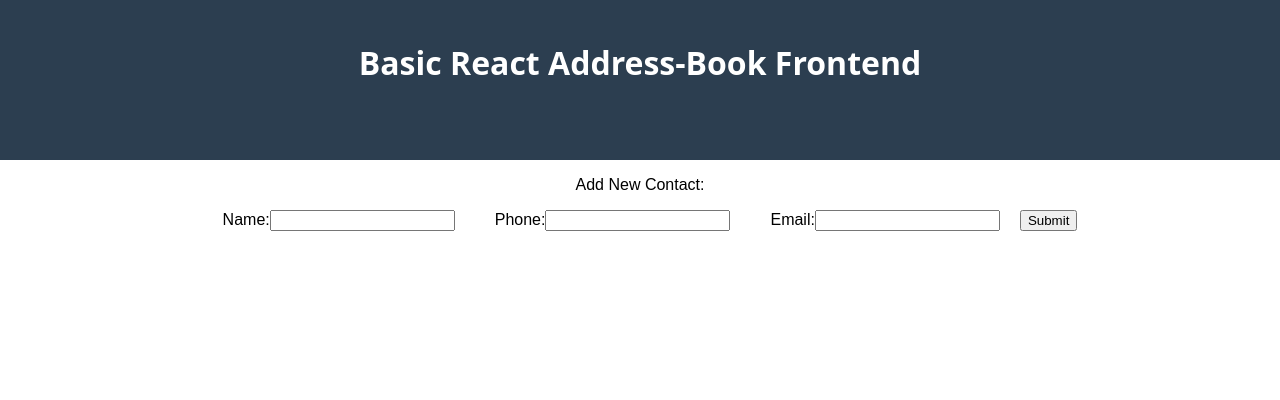
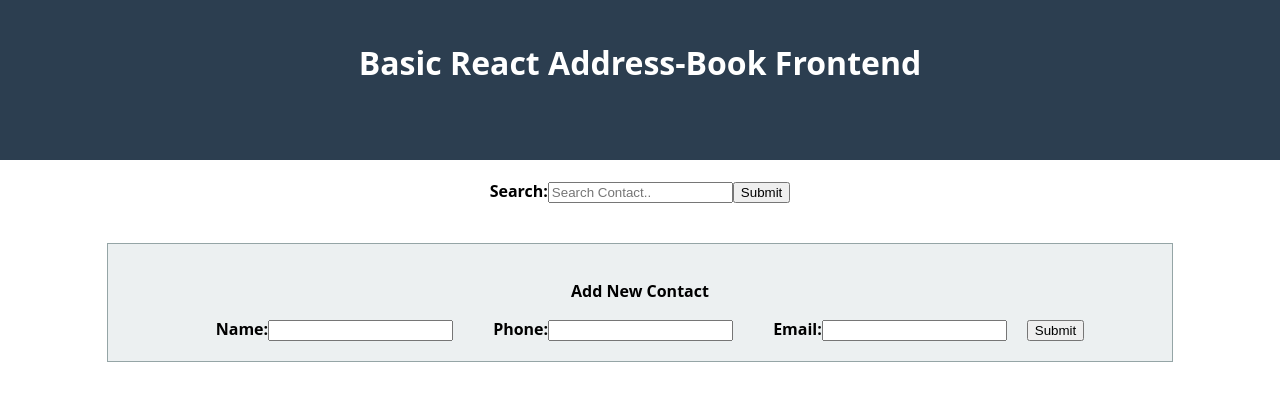
Before and after one commit to adhirchakravarti/address-book, a React (Create React App) app: page / in a window 1280 px wide. Shown: the top 400 px of the page. Built offline with nearby package versions, Linux system fonts and the light colour scheme; the HTML template or start-up script is replaced by a standard one.

Commit message:
new searchbar component

```diff
--- a/src/AddContact/AddContact.css
+++ b/src/AddContact/AddContact.css
@@ -5,3 +5,12 @@
 .inputField {
     padding:20px;
 }
+
+.FormContainer {
+    background-color: #ecf0f1;
+    border:1px solid #95a5a6;
+    padding: 20px;
+    margin:20px auto;
+    width:80%;
+    font-weight: bold;
+}
--- a/src/AddContact/AddContact.js
+++ b/src/AddContact/AddContact.js
@@ -27,8 +27,8 @@ class AddContact extends Component {
 
     render() {
         return (
-            <div >
-                <p>Add New Contact:</p>
+            <div className="FormContainer">
+                <p>Add New Contact</p>
                 <form className="AddContact" onSubmit={this.submit}>
                     <label className="inputField">Name:
                         <input type="text" name="name" onChange={this.change} value={this.state.name} />
--- a/src/App.css
+++ b/src/App.css
@@ -1,5 +1,6 @@
 .App {
   text-align: center;
+  font-family: "open sans", sans-serif;
 }
 
 .App-logo {
--- a/src/App.js
+++ b/src/App.js
@@ -4,6 +4,7 @@ import AddContact from './AddContact/AddContact';
 //import './AddContact/AddContact.css';
 import ContactList from './ContactList/ContactList.js';
 import Cockpit from './Cockpit/Cockpit.js';
+import SearchBar from './SearchBar/SearchBar.js';
 
 
 class App extends Component {
@@ -30,6 +31,18 @@ class App extends Component {
 
   };
 
+  searchHandler = (queryObj) => {
+    console.log(queryObj);
+    let contacts = [...this.state.contacts];
+    let result = contacts.filter((el,index)=>{
+      return el.name.toLowerCase()===queryObj.query.toLowerCase() });
+    console.log(result);
+    let newContacts = [...result];
+    this.setState({
+      contacts:newContacts
+    });
+  };
+
   render() {
     let contactList = null;
     let contacts = [...this.state.contacts];
@@ -43,6 +56,7 @@ class App extends Component {
     return (
       <div className="App">
         <Cockpit/>
+        <SearchBar onType={(query)=>this.searchHandler(query)}/>
         <AddContact onAdd={(newContact)=>this.addContactHandler(newContact)}/>
         {contactList}
       </div>
--- /dev/null
+++ b/src/SearchBar/SearchBar.css
@@ -0,0 +1,5 @@
+.SearchBar {
+    margin:auto;
+    padding:20px;
+    font-weight: bold;
+}
--- /dev/null
+++ b/src/SearchBar/SearchBar.js
@@ -0,0 +1,45 @@
+import React, { Component } from 'react';
+import './SearchBar.css';
+
+class SearchBar extends Component {
+    state = {
+        query:''
+    }
+
+    change = e => {
+        e.preventDefault();
+        console.log(e.target.value);
+        this.setState({
+            query:e.target.value
+        });
+    }
+
+    submit = e => {
+        e.preventDefault();
+        console.log(e.target.children[0].children[0].value);
+        console.log(this.state);
+        // this.setState({
+        //     query:e.target.value
+        // });
+        this.props.onType(this.state);
+        this.setState({
+            query:''
+        });
+    }
+
+    render(){
+        return (
+            <div className="SearchBar">
+                <form className="AddContact" onSubmit={this.submit}>
+                    <label>Search:
+                        <input type="text"
+                        onChange={this.change} placeholder="Search Contact.." name="search" value={this.state.query}/>
+                    </label>
+                    <input type="submit" value="Submit" />
+                </form>
+            </div>
+        );
+    }
+}
+
+export default SearchBar;
```
